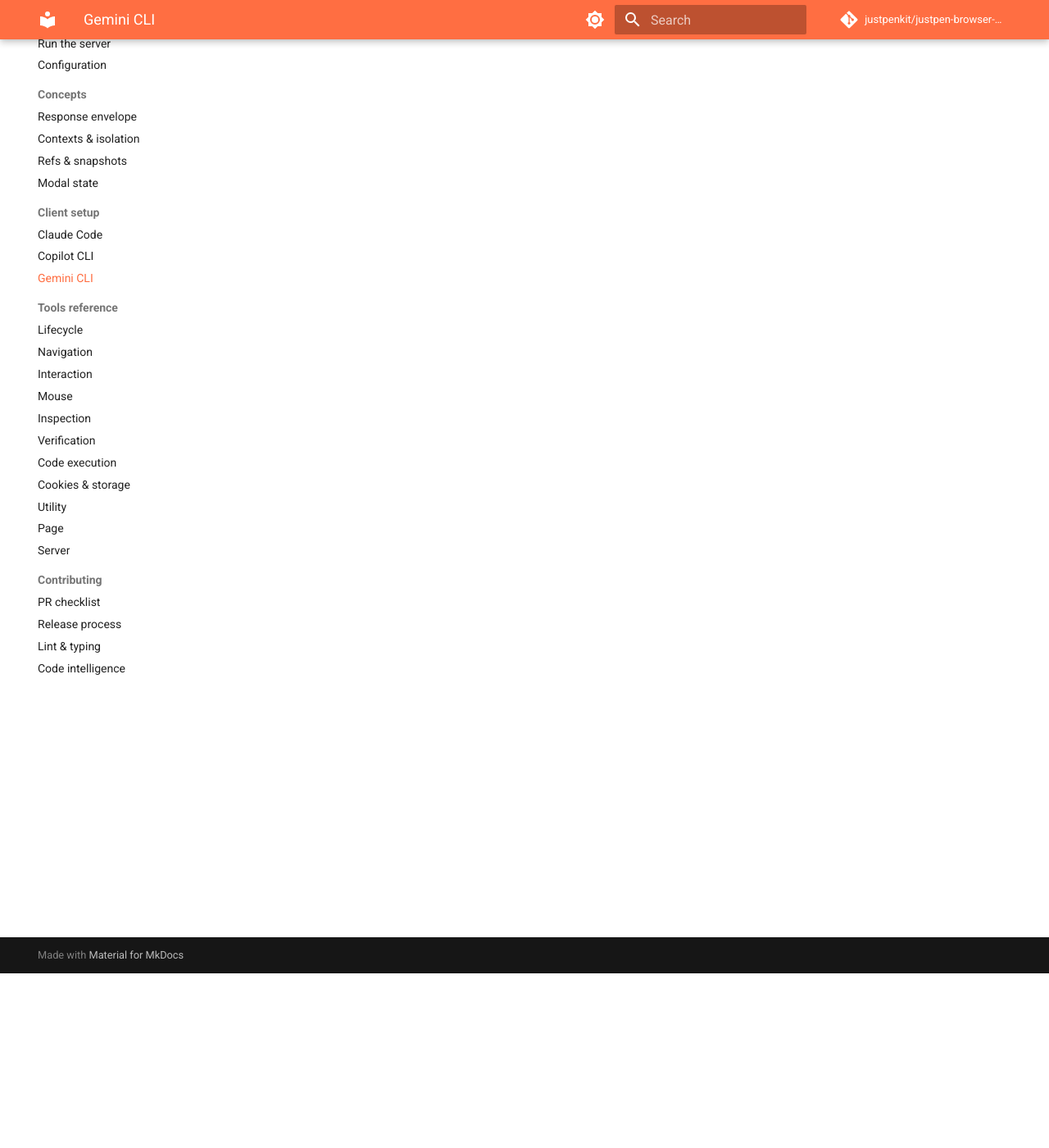
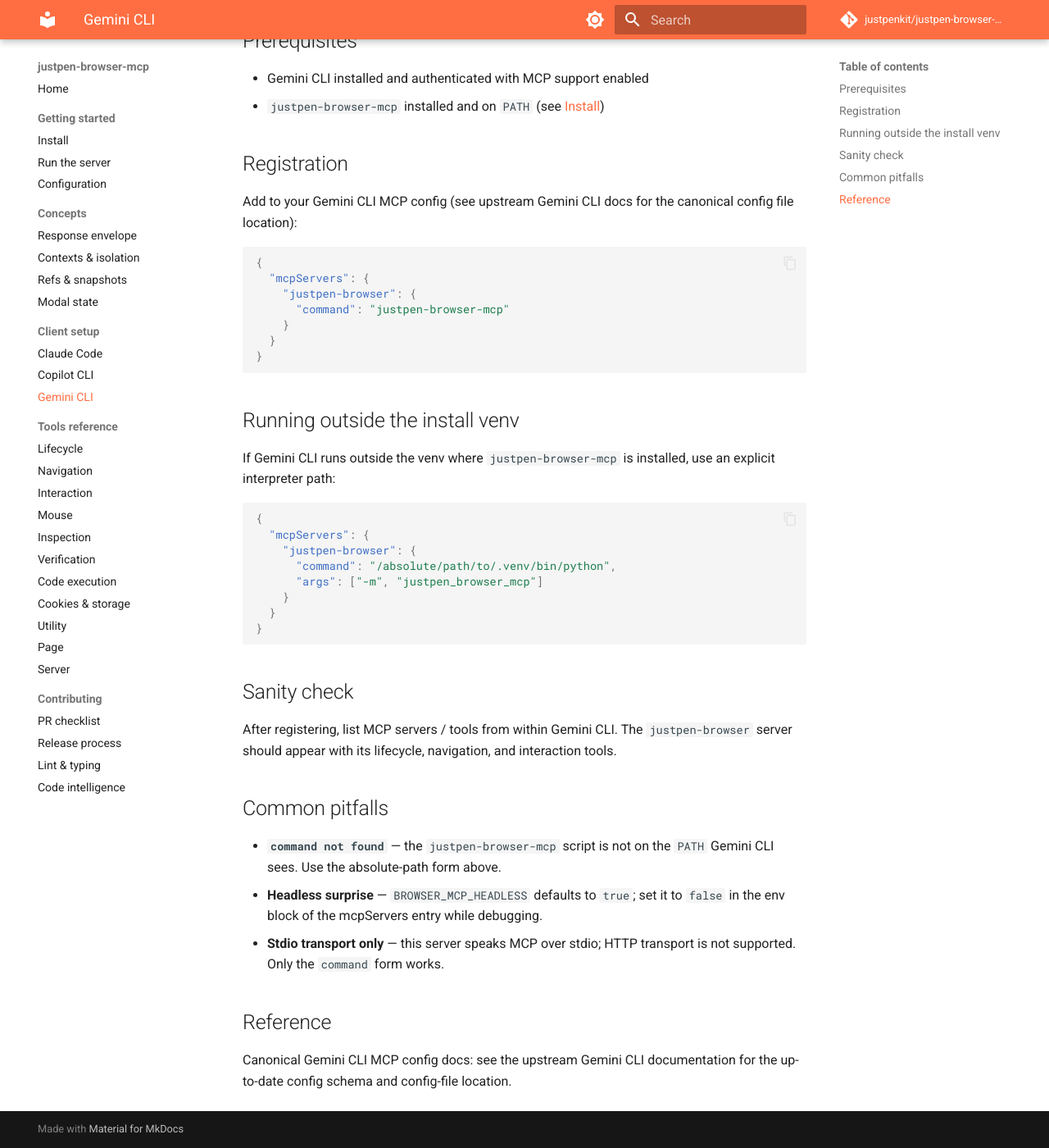
Before and after one commit to justpenkit/justpen-browser-mcp, an MkDocs documentation site: the page built from docs/client-setup/gemini-cli.md, in a window 1280 px wide and 1400 px high, scrolled down 213 px. Shown: the whole window at 82% size. Built offline with MkDocs 1.6.1 and Material for MkDocs 9.7.7, drawn with Linux system fonts in a browser that asks for light colours; comment, search, counter and statistics services are not loaded; some of the changed text lies outside the part shown.

Commit message:
docs(client-setup): add Gemini CLI wiring guide

````diff
--- a/docs/client-setup/gemini-cli.md
+++ b/docs/client-setup/gemini-cli.md
@@ -1 +1,60 @@
 # Gemini CLI
+
+Wire `justpen-browser-mcp` into [Gemini CLI](https://github.com/google-gemini/gemini-cli).
+
+## Prerequisites
+
+- Gemini CLI installed and authenticated with MCP support enabled
+- `justpen-browser-mcp` installed and on `PATH` (see
+  [Install](../getting-started/install.md))
+
+## Registration
+
+Add to your Gemini CLI MCP config (see upstream Gemini CLI docs for the
+canonical config file location):
+
+```json
+{
+  "mcpServers": {
+    "justpen-browser": {
+      "command": "justpen-browser-mcp"
+    }
+  }
+}
+```
+
+## Running outside the install venv
+
+If Gemini CLI runs outside the venv where `justpen-browser-mcp` is installed,
+use an explicit interpreter path:
+
+```json
+{
+  "mcpServers": {
+    "justpen-browser": {
+      "command": "/absolute/path/to/.venv/bin/python",
+      "args": ["-m", "justpen_browser_mcp"]
+    }
+  }
+}
+```
+
+## Sanity check
+
+After registering, list MCP servers / tools from within Gemini CLI. The
+`justpen-browser` server should appear with its lifecycle, navigation, and
+interaction tools.
+
+## Common pitfalls
+
+- **`command not found`** — the `justpen-browser-mcp` script is not on the
+  `PATH` Gemini CLI sees. Use the absolute-path form above.
+- **Headless surprise** — `BROWSER_MCP_HEADLESS` defaults to `true`; set it to
+  `false` in the env block of the mcpServers entry while debugging.
+- **Stdio transport only** — this server speaks MCP over stdio; HTTP transport
+  is not supported. Only the `command` form works.
+
+## Reference
+
+Canonical Gemini CLI MCP config docs: see the upstream Gemini CLI
+documentation for the up-to-date config schema and config-file location.
````
